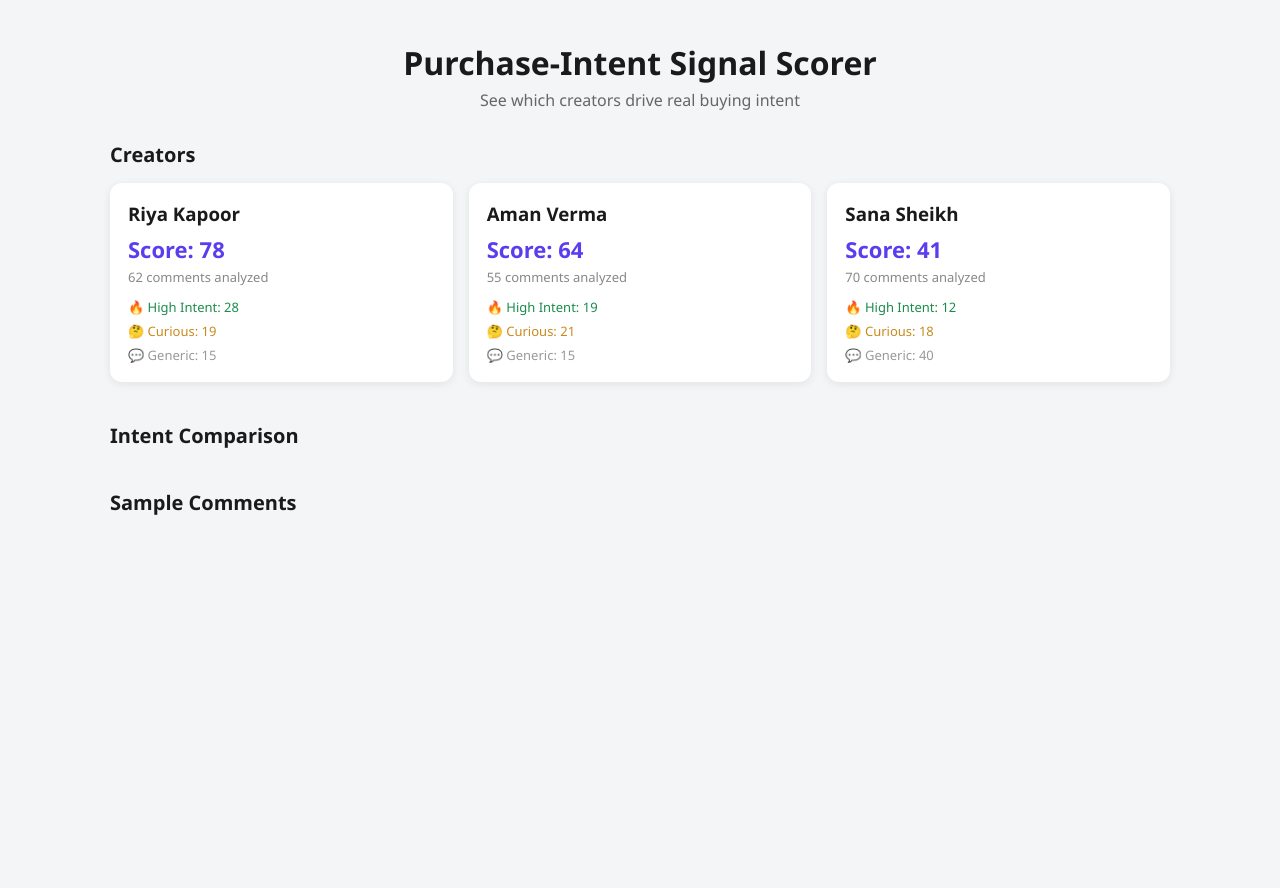
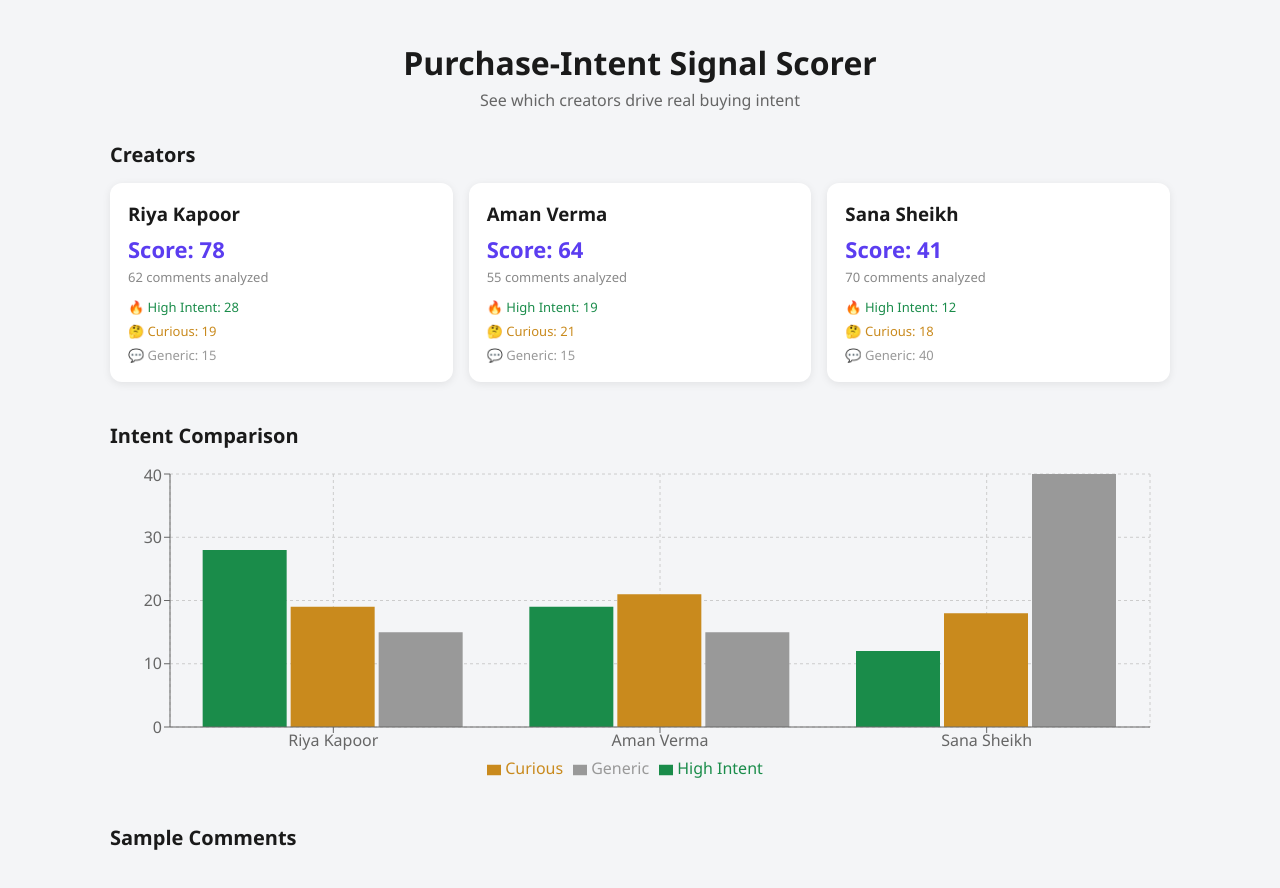
Before and after one commit to aditi00223/TrueReach, a React (Create React App) app in the folder frontend/: page / in a window 1280 px wide. Shown: the top 888 px of the page. Before the commit the page ends 800 px from the top, so only its background shows below. Built offline with nearby package versions, Linux system fonts and the light colour scheme.

Commit message:
feat(frontend): wire IntentChart into App.js

```diff
--- a/frontend/src/App.js
+++ b/frontend/src/App.js
@@ -1,6 +1,7 @@
 import './App.css';
 import mockData from './data/mockData.json';
 import CreatorCard from './components/CreatorCard';
+import IntentChart from './components/IntentChart';
 
 function App() {
   return (
@@ -24,7 +25,7 @@ function App() {
       {/* Chart Section */}
       <section className="chart-section">
         <h2>Intent Comparison</h2>
-        {/* IntentChart component will go here */}
+        <IntentChart data={mockData} />
       </section>
 
       {/* Comment Viewer Section */}
```
